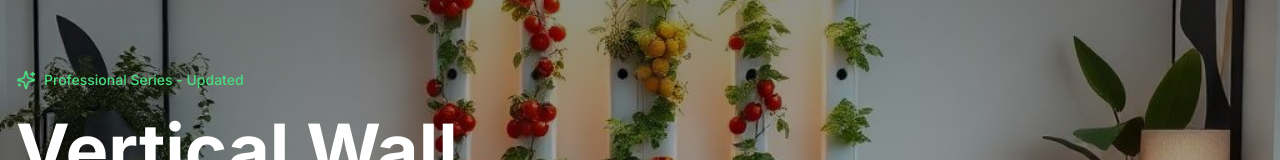
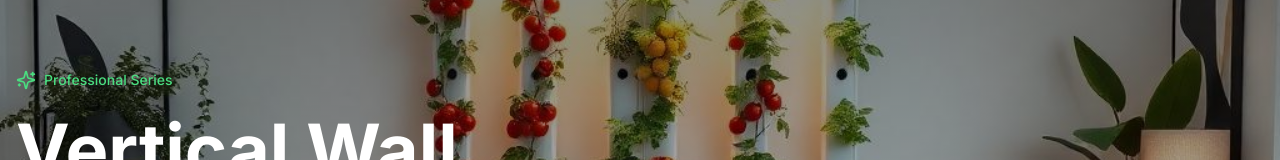
Before and after one commit to frankzzsword/vertical, a Next.js app: page /products/wall in a window 1280 px wide. Shown: the part 252-412 px from the top of the page. Built offline with nearby package versions, Linux system fonts and the light colour scheme.

Commit message:
fix: revert test change and update product pages

```diff
--- a/app/products/wall/page.tsx
+++ b/app/products/wall/page.tsx
@@ -67,7 +67,7 @@ export default function VerticalWall() {
               <div className="space-y-6">
                 <div className="flex items-center gap-2 text-green-400">
                   <Sparkles className="w-5 h-5" />
-                  <span className="text-sm font-medium">Professional Series - Updated</span>
+                  <span className="text-sm font-medium">Professional Series</span>
                 </div>
                 <h1 className="text-5xl lg:text-7xl font-bold">Vertical Wall</h1>
                 <p className="text-xl text-gray-300">
```
